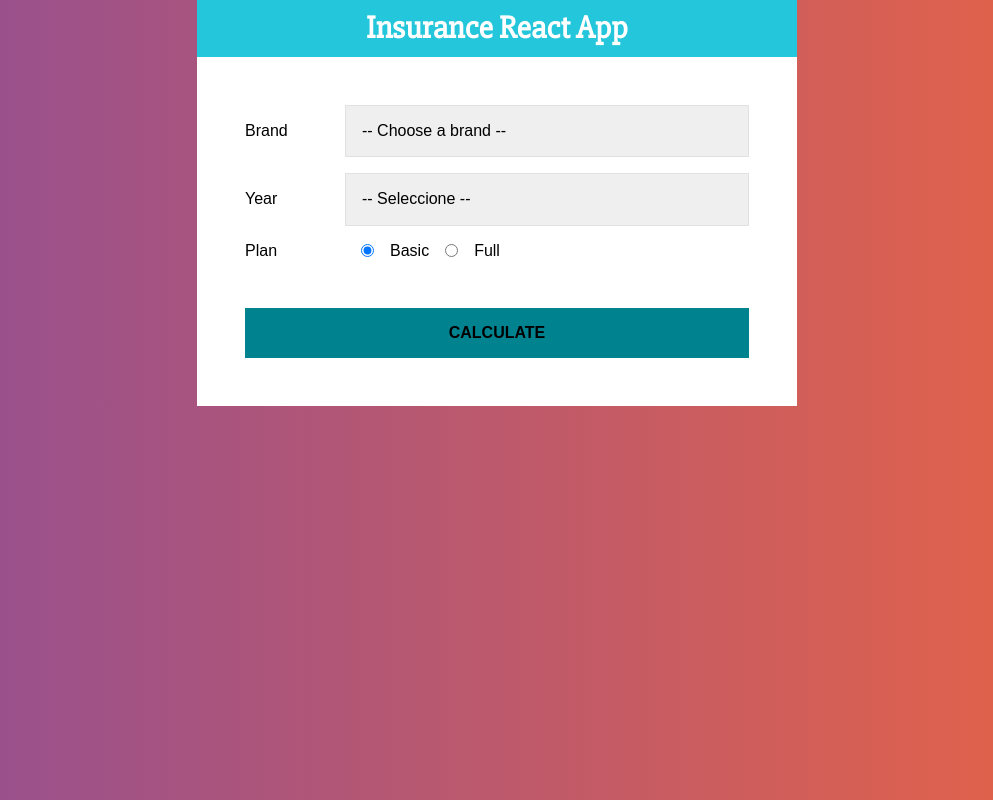
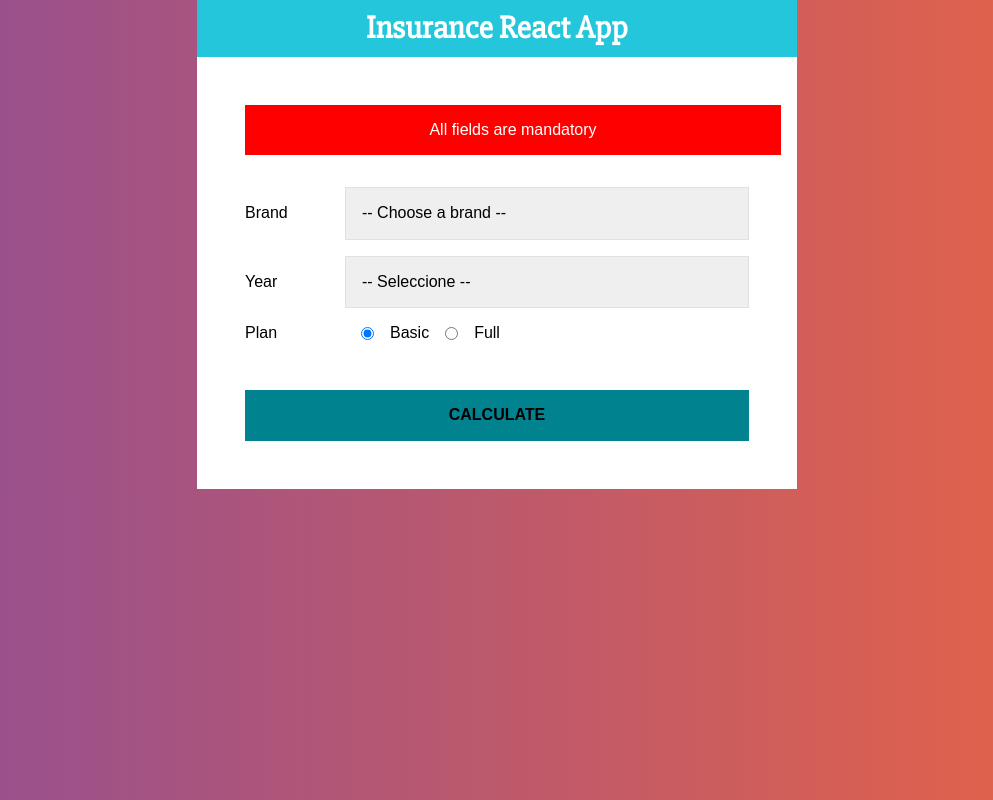
Before and after one commit to IsaacRF/react-insurance, a React (Create React App) app: page / in a window 1280 px wide. Both pictures are taken after a click on the button "CALCULATE". Shown: the whole page, without its empty margins (143-1136 px from the left). Built offline with nearby package versions, Linux system fonts and the light colour scheme.

Commit message:
#95 - Add form validation and ErrorContainer styled component

```diff
--- a/src/components/Form/index.tsx
+++ b/src/components/Form/index.tsx
@@ -6,6 +6,7 @@ import {
   SelectContainer,
   RadioContainer,
   ButtonContainer,
+  ErrorContainer,
 } from "./styles";
 import { Data } from "./types";
 
@@ -21,6 +22,7 @@ const Form: React.FC<FormProps> = () => {
     year: "",
     plan: "basic",
   });
+  const [error, setError] = useState(false);
 
   /**
    * Set state whenever any form info changes
@@ -33,9 +35,26 @@ const Form: React.FC<FormProps> = () => {
     });
   }
 
+  /**
+   * Calculate insurance with data specified
+   * @param e
+   */
+  function calculateInsurance(e: FormEvent<HTMLFormElement>) {
+    e.preventDefault();
+
+    if (data.brand.trim() === '' || data.year.trim() === '' || data.plan.trim() === '') {
+      setError(true);
+      return;
+    }
+
+    setError(false);
+  }
+
   return (
     <FormContainer>
-      <form>
+      <form onSubmit={calculateInsurance}>
+        { error && <ErrorContainer>All fields are mandatory</ErrorContainer>}
+
         <FieldContainer>
           <FieldLabelContainer>Brand</FieldLabelContainer>
           <SelectContainer name="brand" value={data.brand} onChange={onInfoChange}>
@@ -83,7 +102,7 @@ const Form: React.FC<FormProps> = () => {
           <span>Full</span>
         </FieldContainer>
 
-        <ButtonContainer type="button">Calculate</ButtonContainer>
+        <ButtonContainer type="submit">Calculate</ButtonContainer>
       </form>
     </FormContainer>
   );
--- a/src/components/Form/styles.ts
+++ b/src/components/Form/styles.ts
@@ -43,3 +43,12 @@ export const ButtonContainer = styled.button`
         background-color: #26C6DA;
     }
 `;
+
+export const ErrorContainer = styled.div`
+    background-color: red;
+    color: white;
+    padding: 1rem;
+    margin-bottom: 2rem;
+    width: 100%;
+    text-align: center;
+`;
```
